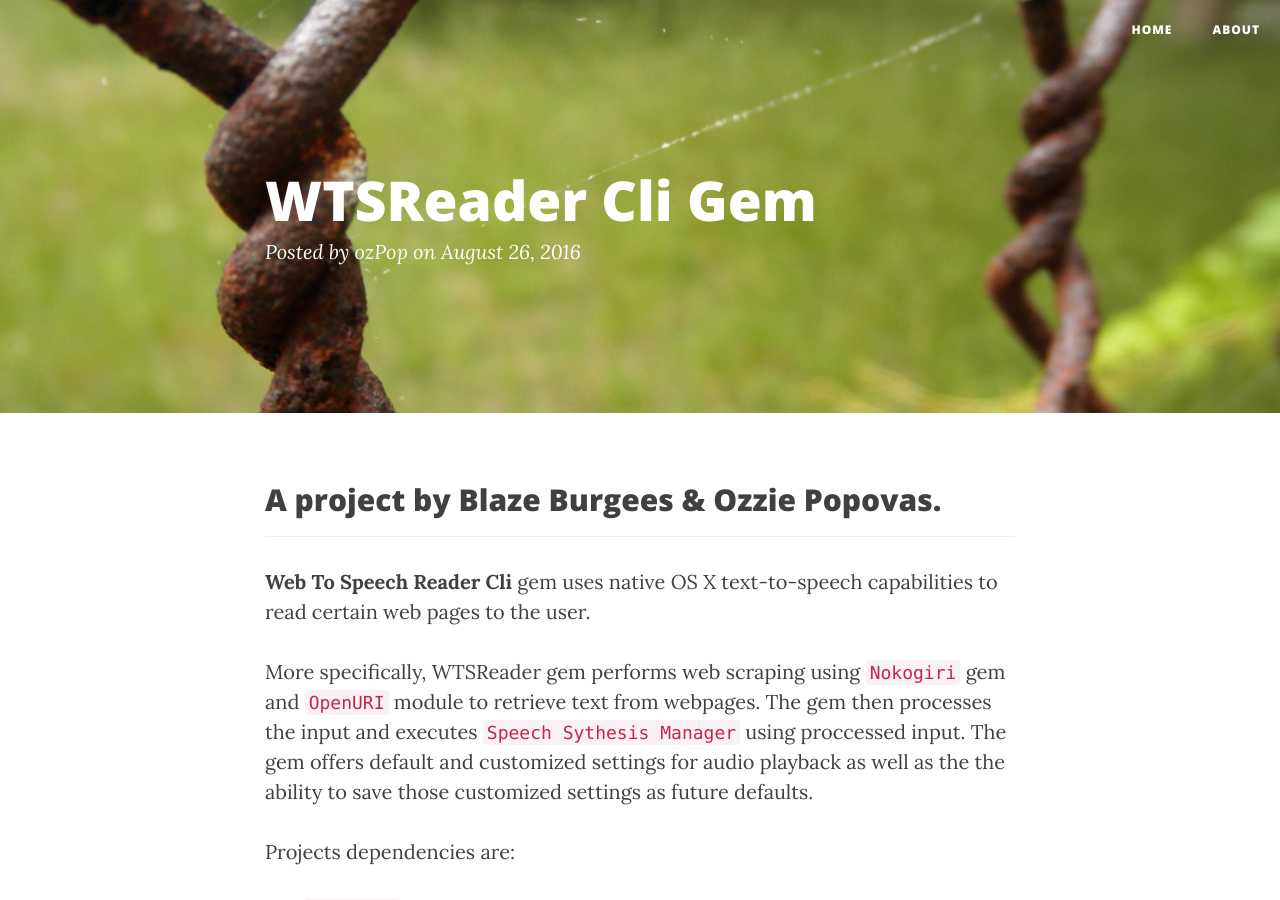
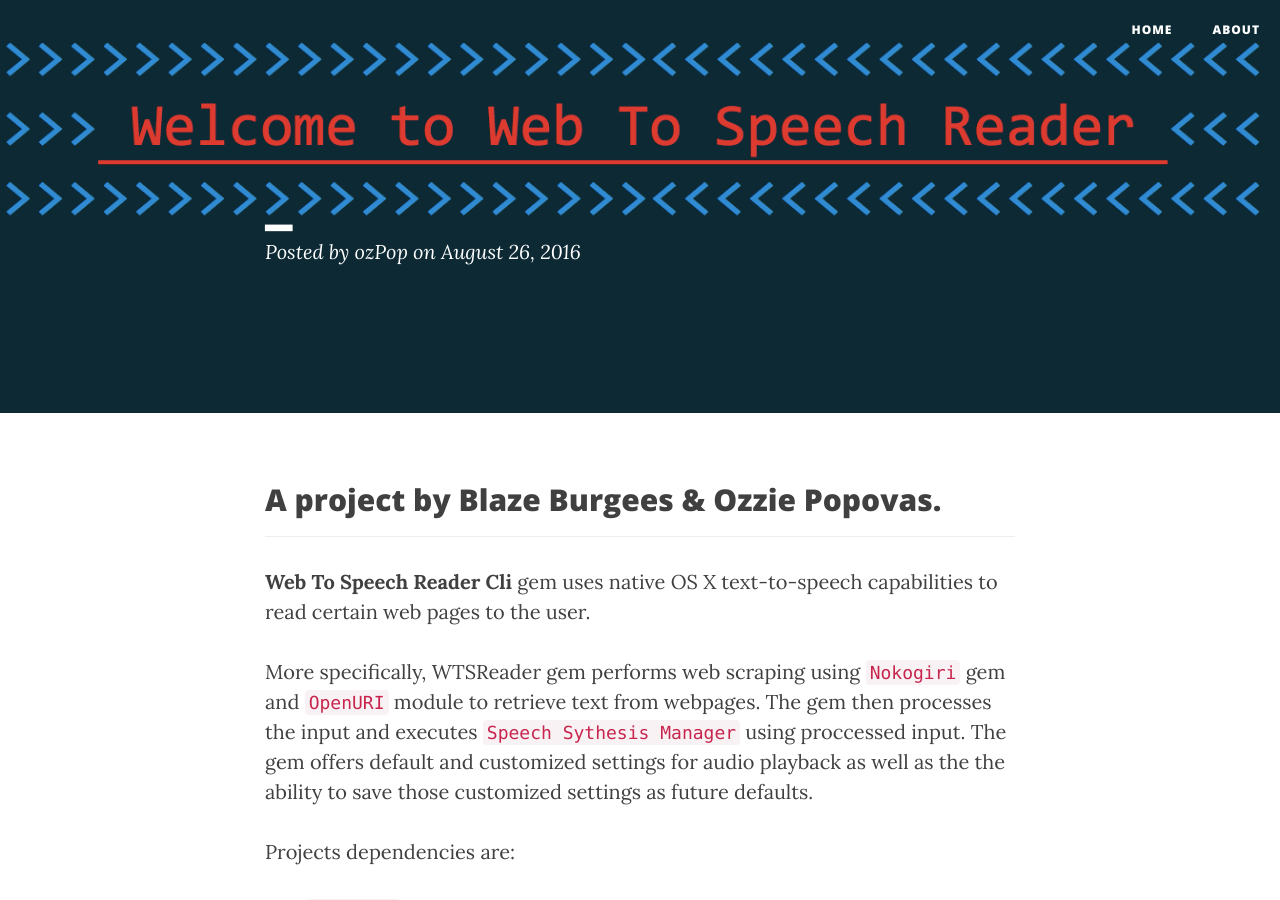
Before and after one commit to agarrharr/ozPop.github.io, a Jekyll site: the page built from _posts/2016-08-26-WTSReader-Cli-Gem.md, in a window 1280 px wide and 900 px high. Built offline with Jekyll 4.4.1, drawn with Linux system fonts in a browser that asks for light colours; nearby versions of some CDN libraries.

Commit message:
add wtsreader.png, update relative post

```diff
--- a/_posts/2016-08-26-WTSReader-Cli-Gem.md
+++ b/_posts/2016-08-26-WTSReader-Cli-Gem.md
@@ -1,6 +1,7 @@
 ---
 layout: post
-title: WTSReader Cli Gem
+title: _
+header-img: "img/wtsreader.png"
 ---
 
 ## A project by Blaze Burgees & Ozzie Popovas.
```
Also changed, not shown: img/wtsreader.png (added).
